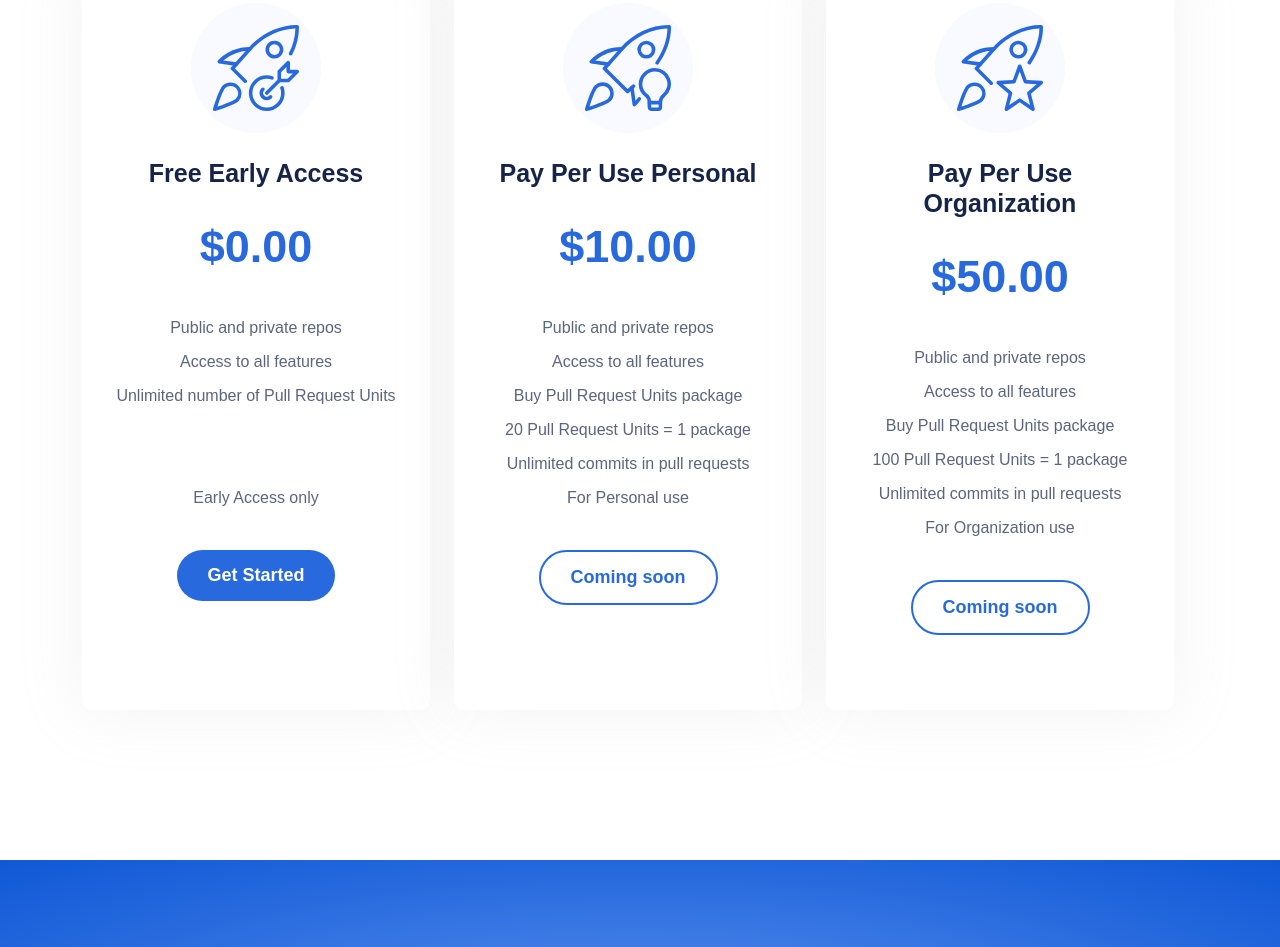
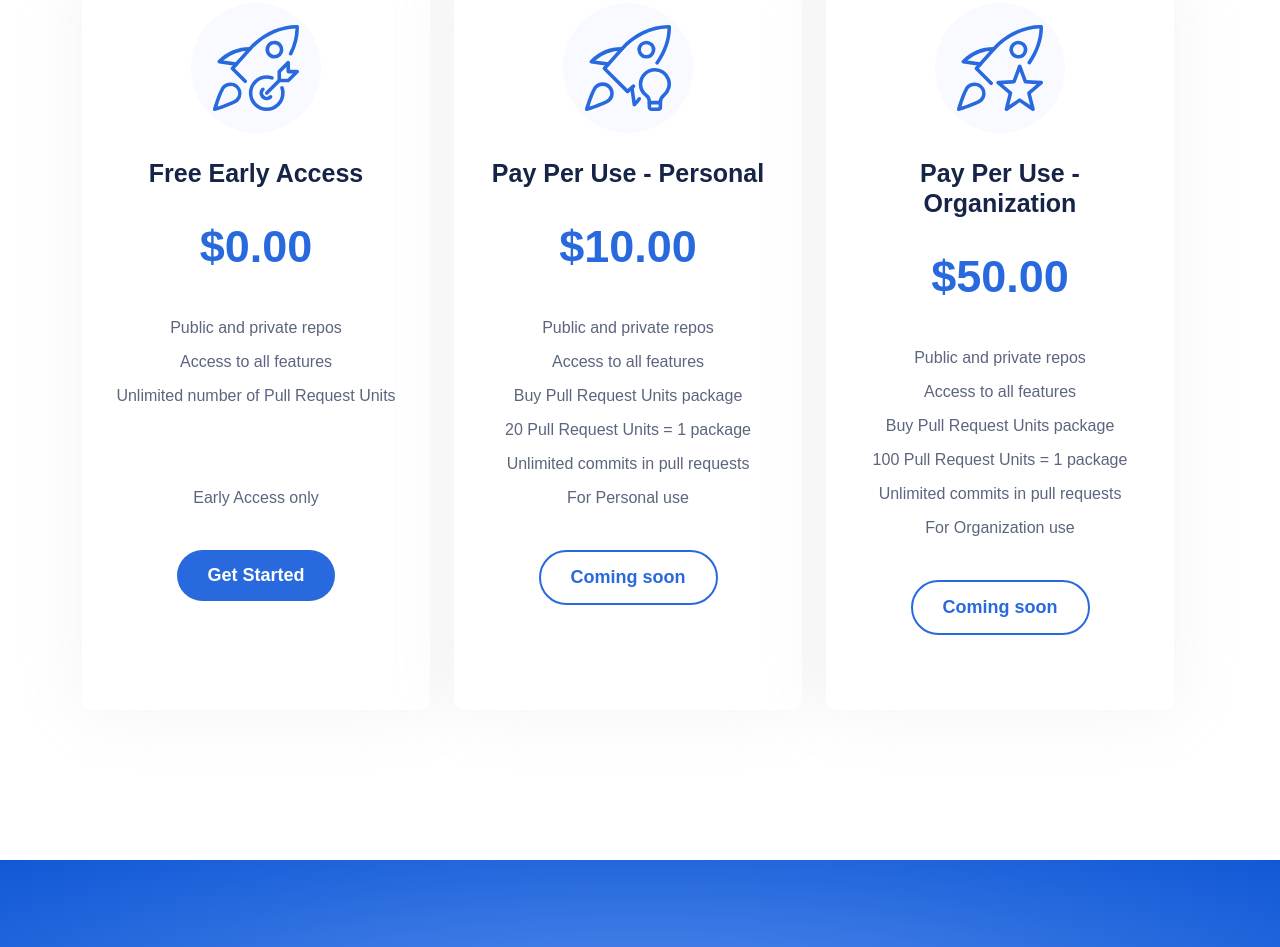
Before and after one commit to apsanta/apsanta.github.io, a plain HTML site: page index.html in a window 1280 px wide. Shown: the part 3350-4297 px from the top of the page. Drawn offline with Linux system fonts and the light colour scheme.

Commit message:
improve readibility

```diff
--- a/index.html
+++ b/index.html
@@ -256,7 +256,7 @@
                                 <div class="icon">
                                     <img src="/img/pricing/pricing-2.svg" alt="">
                                 </div>
-                                <h3 class="package-name">Pay Per Use Personal</h3>
+                                <h3 class="package-name">Pay Per Use - Personal</h3>
                                 <span class="price">$10.00</span>
                                 <ul>
                                     <li>Public and private repos</li>
@@ -274,7 +274,7 @@
                                 <div class="icon">
                                     <img src="/img/pricing/pricing-3.svg" alt="">
                                 </div>
-                                <h3 class="package-name">Pay Per Use Organization</h3>
+                                <h3 class="package-name">Pay Per Use - Organization</h3>
                                 <span class="price">$50.00</span>
                                 <ul>
                                     <li>Public and private repos</li>
```
